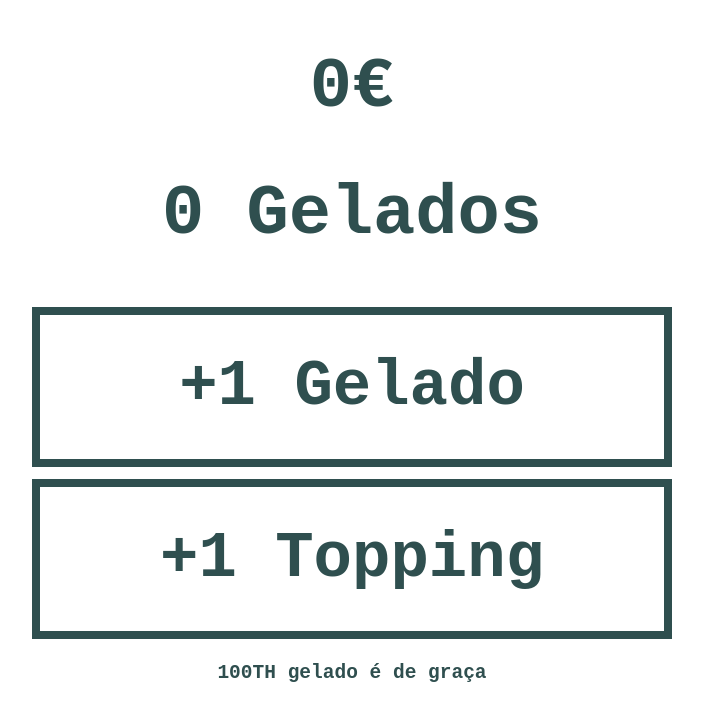
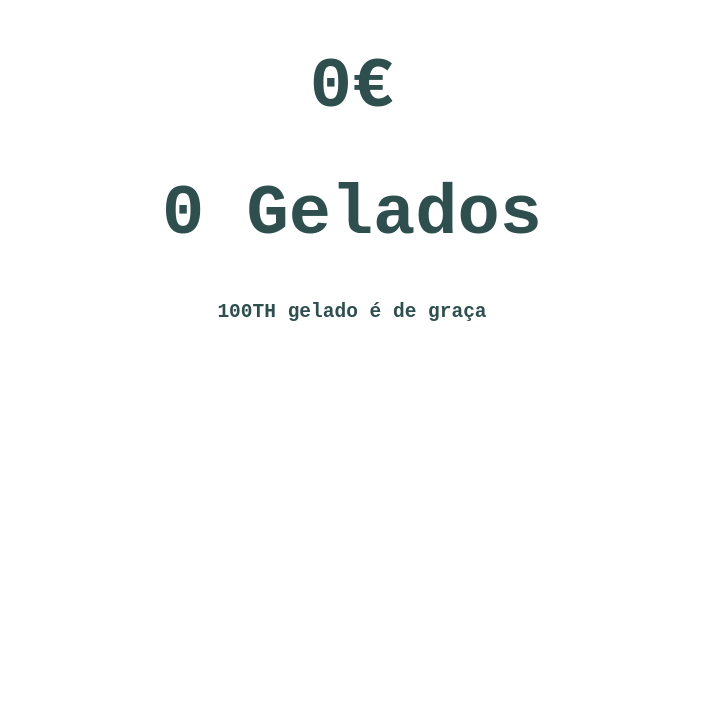
Before and after one commit to MM1212/EcoEscolas, a website: page pages/geladosManage.html in a window 1280 px wide. Shown: the whole page, without its empty margins (288-991 px from the left). Drawn offline with nearby package versions, Linux system fonts and the light colour scheme; no server answers.

Commit message:
Update geladosManage.html

```diff
--- a/pages/geladosManage.html
+++ b/pages/geladosManage.html
@@ -34,8 +34,8 @@
 <body>
     <h1 class="strings"><span id="money-txt">0</span >&euro;</h1>
     <h1 class="strings"><span id="gelados-txt">0</span> Gelados</h1>
-    <button id="gelado"><b>+1 Gelado</b></button><br>
-    <button id="topping"><b>+1 Topping</b></button>
+    <!--<button id="gelado"><b>+1 Gelado</b></button><br>-->
+    <!--<button id="topping"><b>+1 Topping</b></button>-->
 <div><h2>100TH gelado é de graça</h2> </div>
     <script type="text/javascript">
 const socket = io();
```
